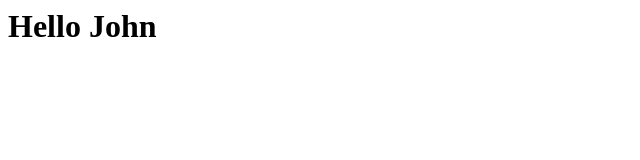
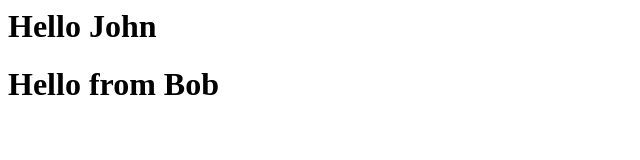
Before and after one commit to bhushanwalke/git_tutorial, a plain HTML site: page index.html in a window 1280 px wide. Shown: the whole page, without its empty margins (0-640 px from the left). Drawn offline with Linux system fonts and the light colour scheme.

Commit message:
index modified by bob

```diff
--- a/index.html
+++ b/index.html
@@ -1,5 +1,6 @@
 <html>
 <body>
 <h1> Hello John </h1>
+<h1> Hello from Bob </h1>
 </body>
 </html>
```
Also changed, not shown: index2.html (added, +5 -0 lines).
